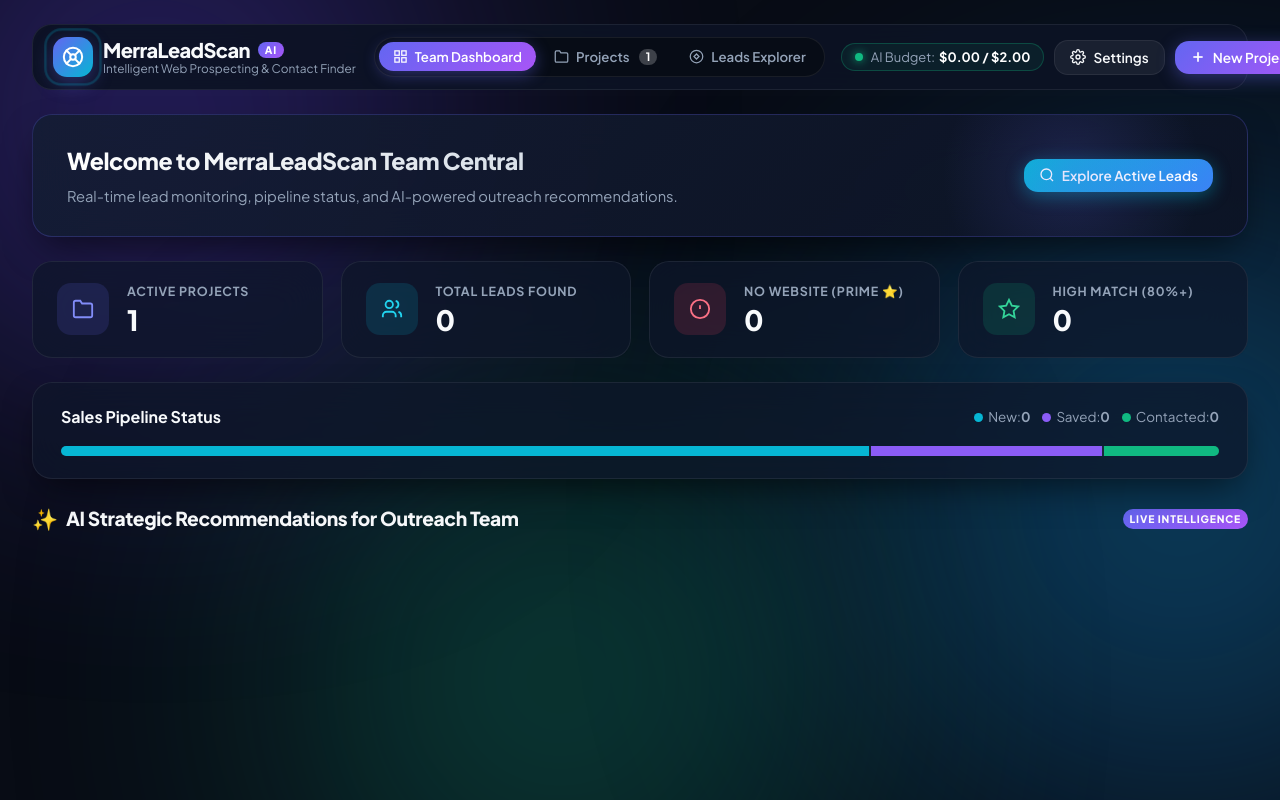
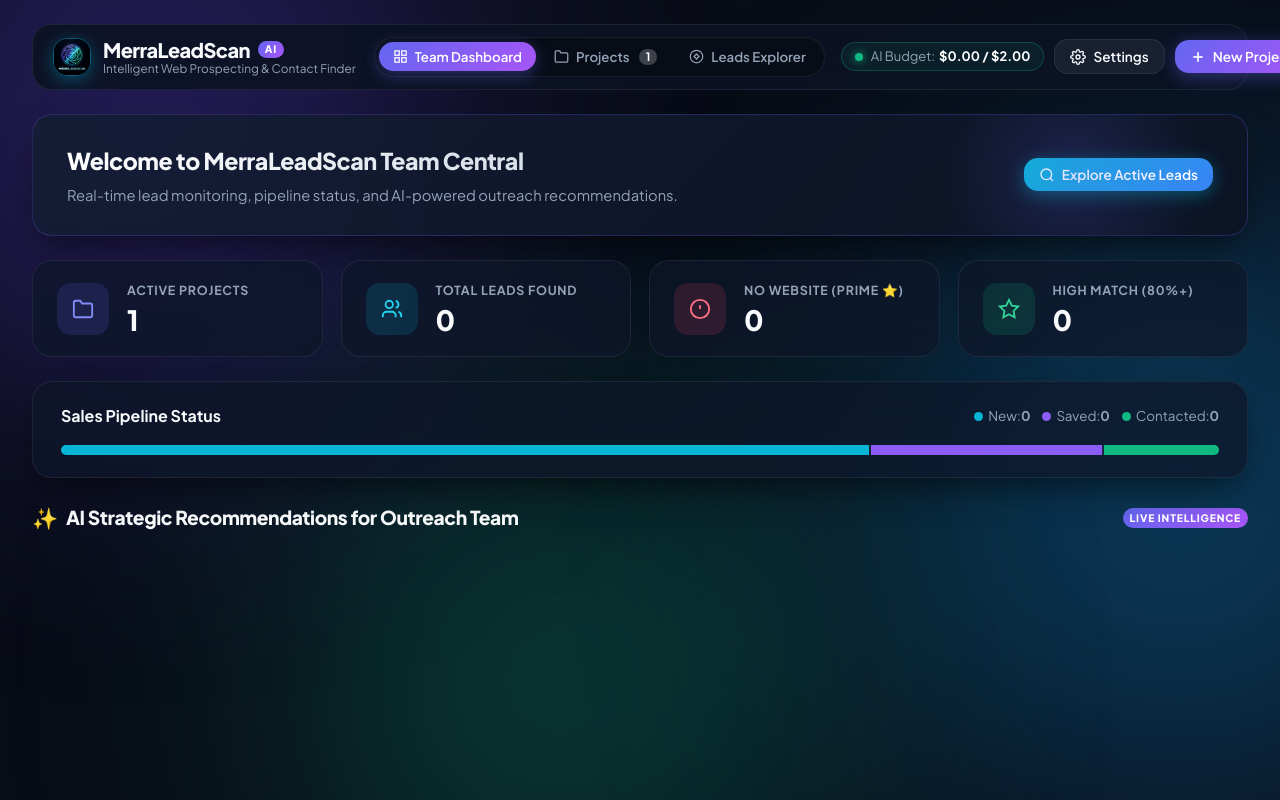
Before and after one commit to codeligenttools/MerraLeadScan, a website: page public/index.html in a window 1280 px wide. Shown: the top 800 px of the page. Drawn offline with Linux system fonts and the light colour scheme; no server answers.

Commit message:
feat: add official MerraLeadScan brand logo and favicon

```diff
--- a/public/index.html
+++ b/public/index.html
@@ -8,7 +8,8 @@
   <link rel="preconnect" href="https://fonts.googleapis.com">
   <link rel="preconnect" href="https://fonts.gstatic.com" crossorigin>
   <link href="https://fonts.googleapis.com/css2?family=Plus+Jakarta+Sans:wght@300;400;500;600;700;800&family=Space+Grotesk:wght@500;600;700&display=swap" rel="stylesheet">
-  <link rel="stylesheet" href="/style.css?v=3.1">
+  <link rel="icon" type="image/jpeg" href="/logo.jpg">
+  <link rel="stylesheet" href="/style.css?v=3.2">
 </head>
 <body>
   <!-- Background Glows -->
@@ -21,18 +22,8 @@
     <!-- Top Navigation Bar -->
     <header class="app-header">
       <div class="header-left">
-        <div class="logo-wrap">
-          <div class="logo-icon">
-            <span class="radar-ping"></span>
-            <svg width="22" height="22" viewBox="0 0 24 24" fill="none" stroke="currentColor" stroke-width="2.2" stroke-linecap="round" stroke-linejoin="round">
-              <circle cx="12" cy="12" r="10"></circle>
-              <path d="m4.93 4.93 4.24 4.24"></path>
-              <path d="m14.83 9.17 4.24-4.24"></path>
-              <path d="m14.83 14.83 4.24 4.24"></path>
-              <path d="m9.17 14.83-4.24 4.24"></path>
-              <circle cx="12" cy="12" r="3"></circle>
-            </svg>
-          </div>
+        <div class="logo-wrap" onclick="switchView('dashboard')">
+          <img src="/logo.jpg" alt="MerraLeadScan Logo" class="brand-logo-img">
           <div class="logo-text-wrap">
             <h1 class="logo-title">MerraLeadScan <span class="badge-ai">AI</span></h1>
             <p class="logo-subtitle">Intelligent Web Prospecting & Contact Finder</p>
--- a/public/style.css
+++ b/public/style.css
@@ -151,10 +151,25 @@ body {
 .logo-wrap {
   display: flex;
   align-items: center;
-  gap: 10px;
+  gap: 12px;
   flex-shrink: 0;
   cursor: pointer;
   user-select: none;
+}
+
+.brand-logo-img {
+  width: 38px;
+  height: 38px;
+  border-radius: var(--radius-md);
+  object-fit: cover;
+  border: 1.5px solid rgba(6, 182, 212, 0.45);
+  box-shadow: 0 4px 16px rgba(6, 182, 212, 0.35);
+  flex-shrink: 0;
+  transition: transform 0.2s ease;
+}
+
+.logo-wrap:hover .brand-logo-img {
+  transform: scale(1.05);
 }
 
 .logo-icon {
```
Also changed, not shown: public/logo.jpg (added).
